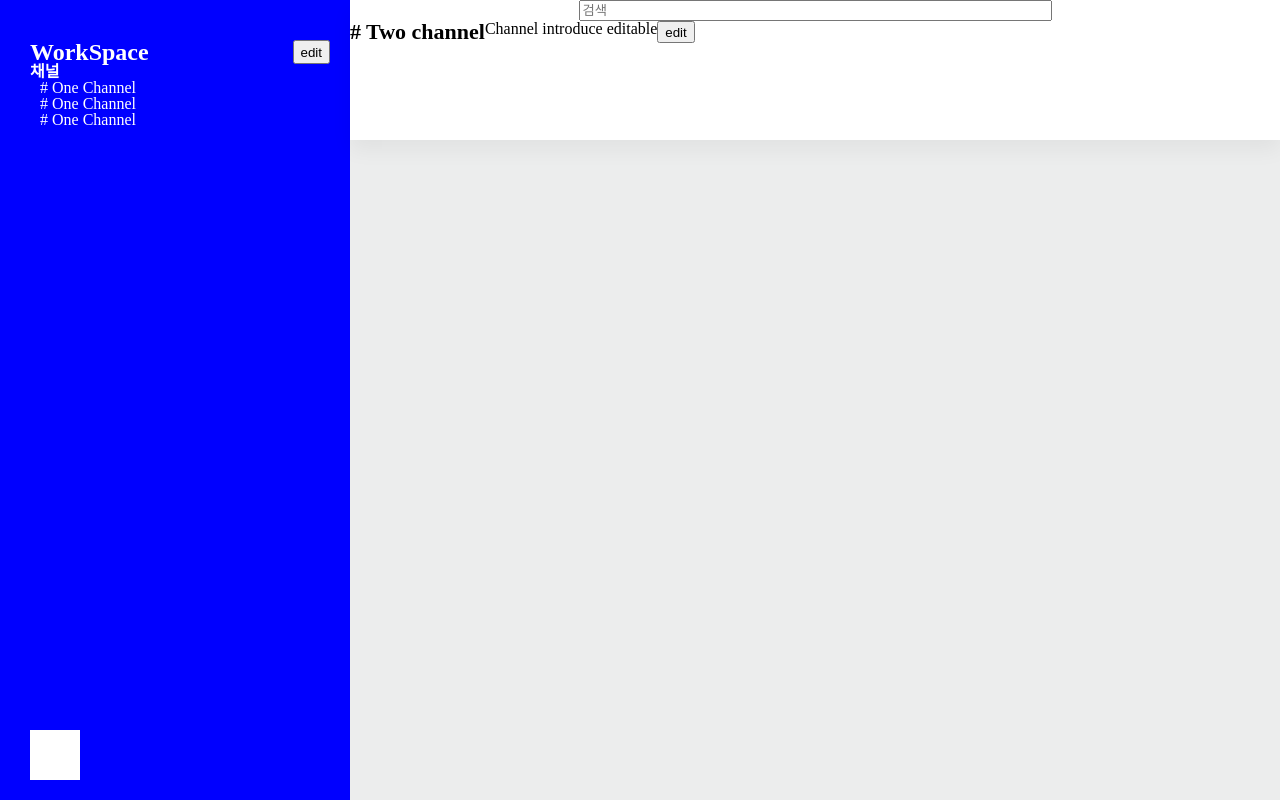
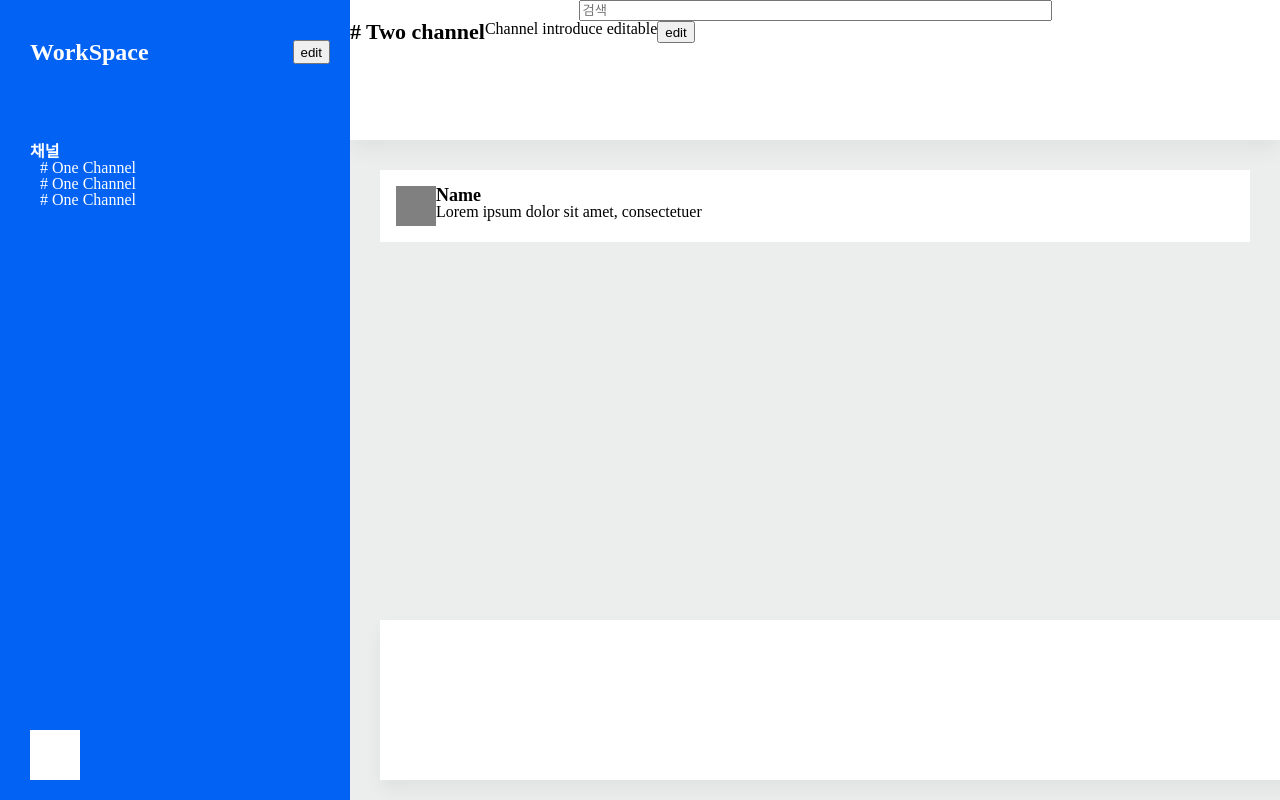
Before and after one commit to shongCoder/slackClone, a React (Create React App) app: page / in a window 1280 px wide. Built offline with nearby package versions, Linux system fonts and the light colour scheme.

Commit message:
Channel component

```diff
--- a/package.json
+++ b/package.json
@@ -6,6 +6,7 @@
     "@testing-library/jest-dom": "^5.17.0",
     "@testing-library/react": "^13.4.0",
     "@testing-library/user-event": "^13.5.0",
+    "draft-js": "^0.11.7",
     "react": "^18.3.1",
     "react-dom": "^18.3.1",
     "react-scripts": "5.0.1",
--- /dev/null
+++ b/src/Channel.js
@@ -0,0 +1,74 @@
+import { styled } from "styled-components";
+
+const Title = styled.h1`
+  font-size: ${(props) => props.fontSize};
+  font-weight: 600;
+`;
+
+const FlexBox = styled.div`
+  display: flex;
+  justify-content: ${(props) => props.justifyContent};
+`;
+
+function Channel() {
+  return (
+    <div
+      style={{
+        position: "relative",
+        width: "100%",
+        backgroundColor: "#eceded",
+        overflow: "hidden",
+      }}
+    >
+      <div
+        style={{
+          height: "140px",
+          backgroundColor: "white",
+          boxShadow: "0px 10px 20px rgba(0, 0, 0, 0.05)",
+        }}
+      >
+        <FlexBox justifyContent="center">
+          <input
+            type="text"
+            placeholder="검색"
+            style={{ width: "50%" }}
+          ></input>
+        </FlexBox>
+        <FlexBox>
+          <Title fontSize="22px"># Two channel</Title>
+          <p>Channel introduce editable</p>
+          <button>edit</button>
+        </FlexBox>
+      </div>
+      <div
+        style={{
+          display: "flex",
+          padding: "16px",
+          backgroundColor: "white",
+          margin: "30px",
+        }}
+      >
+        <div
+          style={{ width: "40px", height: "40px", backgroundColor: "gray" }}
+        ></div>
+        <div>
+          <Title fontSize="18px">Name</Title>
+          <p>Lorem ipsum dolor sit amet, consectetuer</p>
+        </div>
+      </div>
+      <div
+        style={{
+          position: "absolute",
+          bottom: "20px",
+          width: "100%",
+          backgroundColor: "white",
+          height: "160px",
+          margin: "0 30px",
+          boxShadow: "0px 10px 18px rgba(0, 0, 0, 0.05)",
+        }}
+      ></div>
+    </div>
+  );
+}
+
+export default Channel;
--- a/src/Home.js
+++ b/src/Home.js
@@ -1,4 +1,5 @@
 import { styled } from "styled-components";
+import Channel from "./Channel";
 
 const Title = styled.h1`
   font-size: ${(props) => props.fontSize};
@@ -11,7 +12,7 @@ const Wrap = styled.div`
 `;
 
 const LeftSide = styled.div`
-  background-color: blue;
+  background-color: #0162f3;
   width: 300px;
   color: white;
   padding: 40px 20px 20px 30px;
@@ -32,7 +33,7 @@ function Home() {
           <Title fontSize="24px">WorkSpace</Title>
           <button>edit</button>
         </FlexBox>
-        <div>
+        <div style={{ marginTop: "80px" }}>
           <Title fontSize="16px">채널</Title>
           <ul style={{ marginLeft: "10px" }}>
             <li># One Channel</li>
@@ -55,28 +56,7 @@ function Home() {
       </LeftSide>
       {/* 좌측 사이드 */}
       {/* 센터 */}
-      <div style={{ width: "100%", backgroundColor: "#eceded" }}>
-        <div
-          style={{
-            height: "140px",
-            backgroundColor: "white",
-            boxShadow: "0px 10px 20px rgba(0, 0, 0, 0.05)",
-          }}
-        >
-          <FlexBox justifyContent="center">
-            <input
-              type="text"
-              placeholder="검색"
-              style={{ width: "50%" }}
-            ></input>
-          </FlexBox>
-          <FlexBox>
-            <Title fontSize="22px"># Two channel</Title>
-            <p>Channel introduce editable</p>
-            <button>edit</button>
-          </FlexBox>
-        </div>
-      </div>
+      <Channel />
       {/* 센터 */}
     </Wrap>
   );
```
Also changed, not shown: 1 other file (tests, documents, lock files or other folders).
